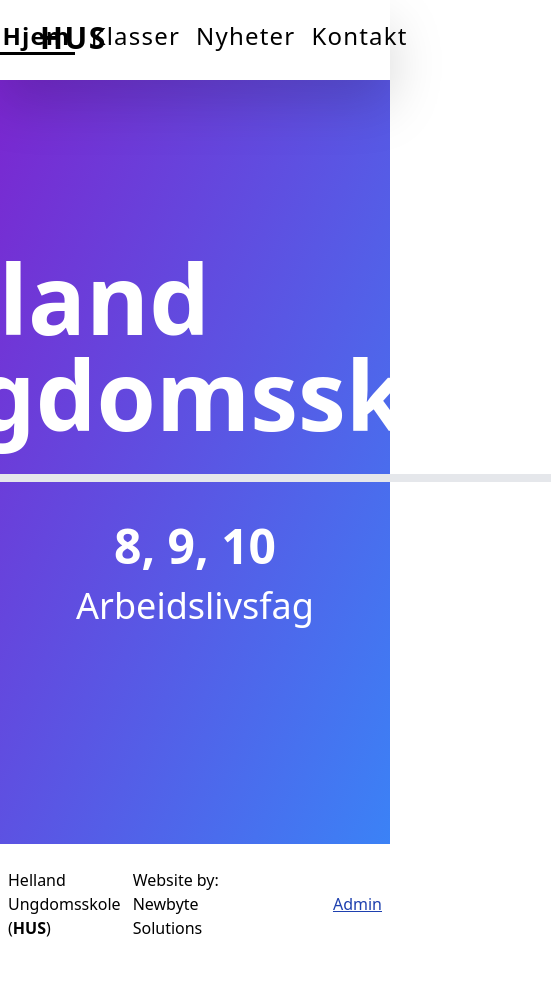
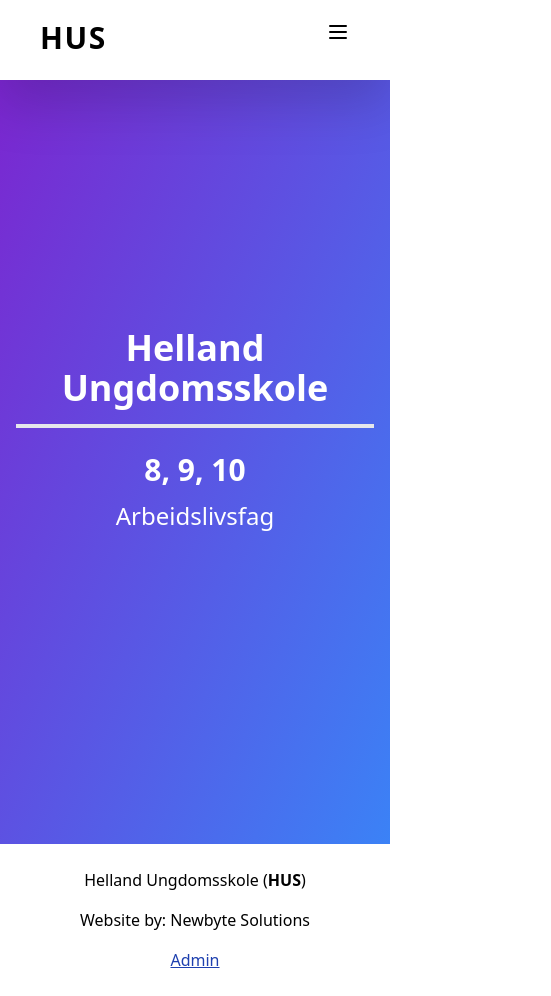
Before and after one commit to newbyte-solutions/ABF-Home, a Nuxt app: page / in a window 390 px wide. Shown: the whole page, 551 px wide, since content can reach past the window. Before the commit the page ends 964 px from the top, so only its background shows below. Built offline with nearby package versions, Linux system fonts and the light colour scheme.

Commit message:
Chore: responsiveness

```diff
--- a/components/Footer.vue
+++ b/components/Footer.vue
@@ -1,13 +1,13 @@
 <template>
     <footer class="absolute bottom w-full h-fit py-6 flex flex-row bg-white z-30">
-        <div class="flex w-full h-full justify-between items-center px-2 md:px-20">
-            <div class="flex-1">
+        <div class="flex w-full h-full flex-col md:flex-row justify-between items-center px-2 md:px-20 space-y-4 md:space-y-0">
+            <div class="flex-1 text-center md:text-left">
                 <h1>Helland Ungdomsskole (<strong>HUS</strong>)</h1>
             </div>
-            <div class="flex-1">
+            <div class="flex-1 text-center">
                 <p>Website by: Newbyte Solutions</p>
             </div>
-            <div class="flex-1 text-right">
+            <div class="flex-1 text-center md:text-right">
                 <router-link to="/admin" class="text-blue-800 underline">Admin</router-link>
             </div>
         </div>
--- a/components/Navbar.vue
+++ b/components/Navbar.vue
@@ -1,9 +1,12 @@
 <template>
   <div class="w-full h-20 bg-white text-black absolute drop-shadow-2xl z-20">
-    <div class="w-full h-20 flex justify-center py-5 items-start space-x-4">
+    <div class="w-full h-20 flex justify-center py-5 items-start">
       <div class="absolute left-10">
         <h1 class="tracking-wider text-3xl font-bold">HUS</h1>
       </div>
+
+      <!-- Desktop Menu -->
+      <div class="hidden md:flex space-x-4">
         <router-link
           to="/"
           active-class="active-link"
@@ -29,5 +32,60 @@
           >Kontakt</router-link
         >
       </div>
+
+      <!-- Mobile Menu Button -->
+      <div class="md:hidden absolute right-10">
+        <button @click="isOpen = !isOpen" class="focus:outline-none">
+          <svg class="w-6 h-6" fill="none" stroke="currentColor" viewBox="0 0 24 24">
+            <path v-if="!isOpen" stroke-linecap="round" stroke-linejoin="round" stroke-width="2" d="M4 6h16M4 12h16M4 18h16" />
+            <path v-if="isOpen" stroke-linecap="round" stroke-linejoin="round" stroke-width="2" d="M6 18L18 6M6 6l12 12" />
+          </svg>
+        </button>
+      </div>
+
+      <!-- Mobile Menu -->
+      <div v-if="isOpen" class="md:hidden absolute top-20 left-0 right-0 bg-white shadow-lg">
+        <div class="flex flex-col items-center py-4 space-y-4">
+          <router-link
+            to="/"
+            active-class="active-link"
+            class="tracking-wider text-2xl"
+            @click="isOpen = false"
+            >Hjem</router-link
+          >
+          <router-link
+            to="/klasser"
+            active-class="active-link"
+            class="tracking-wider text-2xl"
+            @click="isOpen = false"
+            >Klasser</router-link
+          >
+          <router-link
+            to="/nyheter"
+            active-class="active-link"
+            class="tracking-wider text-2xl"
+            @click="isOpen = false"
+            >Nyheter</router-link
+          >
+          <router-link
+            to="/kontakt"
+            active-class="active-link"
+            class="tracking-wider text-2xl"
+            @click="isOpen = false"
+            >Kontakt</router-link
+          >
+        </div>
+      </div>
+    </div>
   </div>
 </template>
+
+<script>
+export default {
+  data() {
+    return {
+      isOpen: false
+    }
+  }
+}
+</script>
--- a/pages/index.vue
+++ b/pages/index.vue
@@ -3,12 +3,12 @@
     class="w-full min-h-screen absolute -z-10 bg-gradient-to-br from-purple-700 to-blue-500"
   ></div>
   <div class="w-full min-h-screen text-white">
-    <div class="w-full min-h-screen flex flex-col justify-center items-center">
-      <h1 class="text-8xl font-bold mb-10 border-b-8 py-8">
+    <div class="w-full min-h-screen flex flex-col justify-center items-center px-4 text-center">
+      <h1 class="text-4xl md:text-6xl lg:text-8xl font-bold mb-6 md:mb-10 border-b-4 md:border-b-8 py-4 md:py-8">
         Helland Ungdomsskole
       </h1>
-      <p class="text-5xl font-bold mb-4">8, 9, 10</p>
-      <p class="text-4xl font-light">Arbeidslivsfag</p>
+      <p class="text-3xl md:text-4xl lg:text-5xl font-bold mb-3 md:mb-4">8, 9, 10</p>
+      <p class="text-2xl md:text-3xl lg:text-4xl font-light">Arbeidslivsfag</p>
     </div>
   </div>
 </template>
```
Lines whose indentation alone changed are shown as unchanged.
